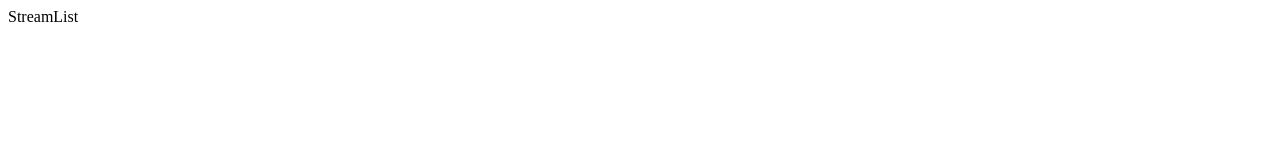
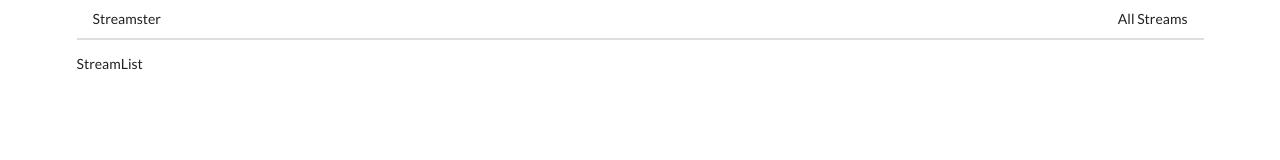
Before and after one commit to boontawatk/streams, a React app in the folder client/: page / in a window 1280 px wide. Built offline with nearby package versions, Linux system fonts and the light colour scheme.

Commit message:
add header

```diff
--- a/client/public/index.html
+++ b/client/public/index.html
@@ -15,6 +15,7 @@
       user's mobile device or desktop. See https://developers.google.com/web/fundamentals/web-app-manifest/
     -->
     <link rel="manifest" href="%PUBLIC_URL%/manifest.json" />
+    <link rel="stylesheet" href="https://cdnjs.cloudflare.com/ajax/libs/semantic-ui/2.4.1/semantic.min.css" integrity="sha512-8bHTC73gkZ7rZ7vpqUQThUDhqcNFyYi2xgDgPDHc+GXVGHXq+xPjynxIopALmOPqzo9JZj0k6OqqewdGO3EsrQ==" crossorigin="anonymous" />
     <!--
       Notice the use of %PUBLIC_URL% in the tags above.
       It will be replaced with the URL of the `public` folder during the build.
--- a/client/src/components/App.js
+++ b/client/src/components/App.js
@@ -1,16 +1,18 @@
 import React from "react";
-import { BrowserRouter, Route, Link } from "react-router-dom";
+import { BrowserRouter, Route } from "react-router-dom";
 import StreamCreate from "./streams/StreamCreate";
 import StreamDelete from "./streams/StreamDelete";
 import StreamEdit from "./streams/StreamEdit";
 import StreamShow from "./streams/StreamShow";
 import StreamList from "./streams/StreamList";
+import Header from "./Header";
 
 const App = () => {
   return (
-    <div>
+    <div className="ui container">
       <BrowserRouter>
         <div>
+          <Header />
           <Route path="/" exact component={StreamList} />
           <Route path="/streams/create" exact component={StreamCreate} />
           <Route path="/streams/delete" exact component={StreamDelete} />
--- /dev/null
+++ b/client/src/components/Header.js
@@ -0,0 +1,19 @@
+import React from "react";
+import { Link } from "react-router-dom";
+
+const Header = () => {
+  return (
+    <div className="ui secondary pointing menu">
+      <Link to="/" className="item">
+        Streamster
+      </Link>
+      <div className="right menu">
+        <Link to="/" className="item">
+          All Streams
+        </Link>
+      </div>
+    </div>
+  );
+};
+
+export default Header;
```
Also changed, not shown: 1 other file.
